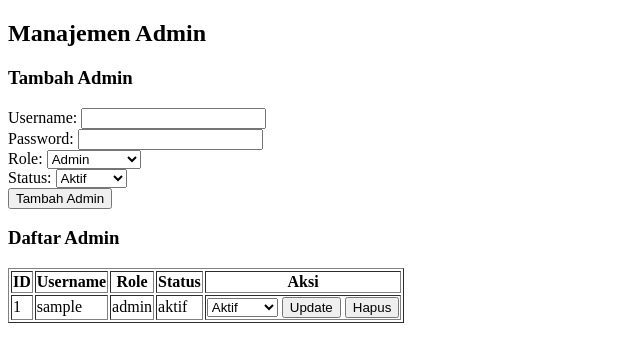
After one commit to Divavania/KasirLaundry, a PHP site: page /superadmin/manajemen_admin.php in a window 1280 px wide. The commit adds this page. Shown: the top 362 px of the page, without its empty margins (0-640 px from the left). Run offline with PHP 8.4, Linux system fonts and the light colour scheme; the visitor is signed in with stand-in values (Sample User, id 1); tables that the repository leaves empty or names only in its code hold one stand-in row (values such as "Sample post").

Commit message:
update lagi

```diff
--- a/navbar.php
+++ b/navbar.php
@@ -13,6 +13,7 @@ $role = $_SESSION['role'] ?? '';
         <a href="../superadmin/dashboard.php">Dashboard</a> |
         <a href="../superadmin/daftar_pelanggan.php">Kelola Pelanggan</a> |
         <a href="../superadmin/daftar_layanan.php">Kelola Layanan</a> |
+        <a href="../superadmin/manajemen_admin.php">Kelola Admin</a> |
     <?php elseif ($role === 'admin') : ?>
         <a href="../admin/dashboard.php">Dashboard</a> |
         <a href="../admin/daftar_pelanggan.php">Kelola Pelanggan</a> |
--- /dev/null
+++ b/superadmin/manajemen_admin.php
@@ -0,0 +1,117 @@
+<?php
+session_start();
+require '../koneksi.php';
+
+// Hanya superadmin yang boleh mengakses
+if ($_SESSION['role'] != 'superadmin') {
+    header("Location: ../index.php");
+    exit();
+}
+
+// Tambah Admin Baru
+if (isset($_POST['tambah'])) {
+    $username = $_POST['username'];
+    $password = $_POST['password']; // Bisa pakai password_hash()
+    $role = $_POST['role'];
+    $status = $_POST['status'];
+
+    $stmt = $conn->prepare("INSERT INTO users (username, password, role, status) VALUES (?, ?, ?, ?)");
+    $stmt->bind_param("ssss", $username, $password, $role, $status);
+    $stmt->execute();
+    header("Location: manajemen_admin.php");
+}
+
+// Ubah Status Admin
+if (isset($_POST['update'])) {
+    $id = $_POST['id'];
+    $status = $_POST['status'];
+
+    $stmt = $conn->prepare("UPDATE users SET status = ? WHERE id = ?");
+    $stmt->bind_param("si", $status, $id);
+    $stmt->execute();
+    header("Location: manajemen_admin.php");
+}
+
+// Hapus Admin
+if (isset($_POST['hapus'])) {
+    $id = $_POST['id'];
+
+    $stmt = $conn->prepare("DELETE FROM users WHERE id = ?");
+    $stmt->bind_param("i", $id);
+    $stmt->execute();
+    header("Location: manajemen_admin.php");
+}
+?>
+
+<!DOCTYPE html>
+<html lang="id">
+
+<head>
+    <title>Manajemen Admin</title>
+</head>
+
+<body>
+    <h2>Manajemen Admin</h2>
+
+    <!-- Form Tambah Admin -->
+    <h3>Tambah Admin</h3>
+    <form method="POST">
+        <label>Username: <input type="text" name="username" required></label><br>
+        <label>Password: <input type="password" name="password" required></label><br>
+        <label>Role:
+            <select name="role">
+                <option value="admin">Admin</option>
+                <option value="superadmin">Superadmin</option>
+            </select>
+        </label><br>
+        <label>Status:
+            <select name="status">
+                <option value="aktif">Aktif</option>
+                <option value="nonaktif">Nonaktif</option>
+            </select>
+        </label><br>
+        <button type="submit" name="tambah">Tambah Admin</button>
+    </form>
+
+    <!-- Daftar Admin -->
+    <h3>Daftar Admin</h3>
+    <table border="1">
+        <tr>
+            <th>ID</th>
+            <th>Username</th>
+            <th>Role</th>
+            <th>Status</th>
+            <th>Aksi</th>
+        </tr>
+
+        <?php
+        $result = $conn->query("SELECT * FROM users");
+        while ($row = $result->fetch_assoc()) :
+        ?>
+            <tr>
+                <td><?= $row['id'] ?></td>
+                <td><?= $row['username'] ?></td>
+                <td><?= $row['role'] ?></td>
+                <td><?= $row['status'] ?></td>
+                <td>
+                    <form method="POST" style="display:inline;">
+                        <input type="hidden" name="id" value="<?= $row['id'] ?>">
+                        <select name="status">
+                            <option value="aktif" <?= $row['status'] == 'aktif' ? 'selected' : '' ?>>Aktif</option>
+                            <option value="nonaktif" <?= $row['status'] == 'nonaktif' ? 'selected' : '' ?>>Nonaktif</option>
+                        </select>
+                        <button type="submit" name="update">Update</button>
+                    </form>
+
+                    <form method="POST" style="display:inline;">
+                        <input type="hidden" name="id" value="<?= $row['id'] ?>">
+                        <button type="submit" name="hapus" onclick="return confirm('Hapus admin ini?');">Hapus</button>
+                    </form>
+                </td>
+            </tr>
+        <?php endwhile; ?>
+    </table>
+
+</body>
+
+</html>
```
Also changed, not shown: index.php (+29 -9 lines), proses_login.php (+25 -7 lines).
